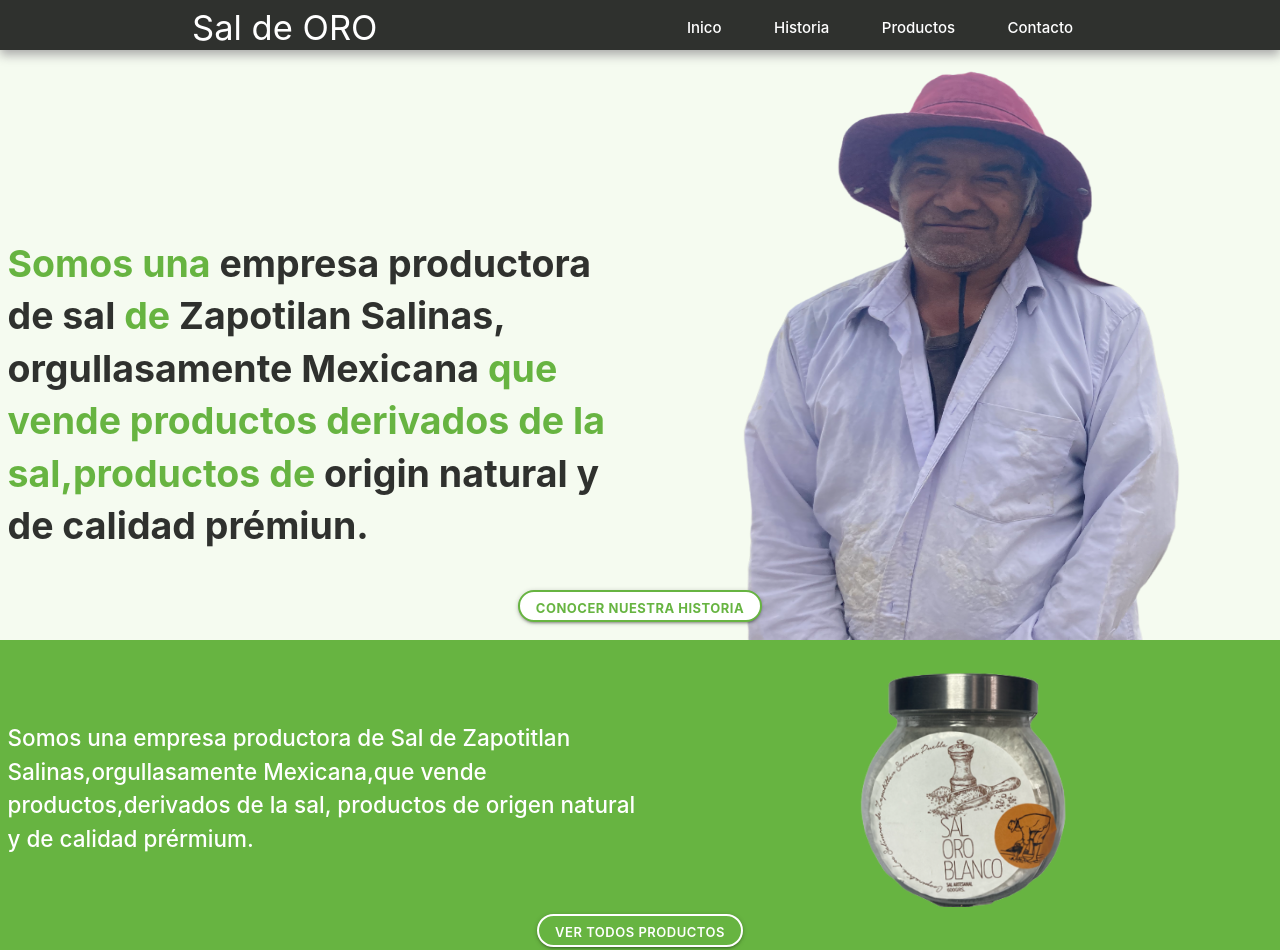
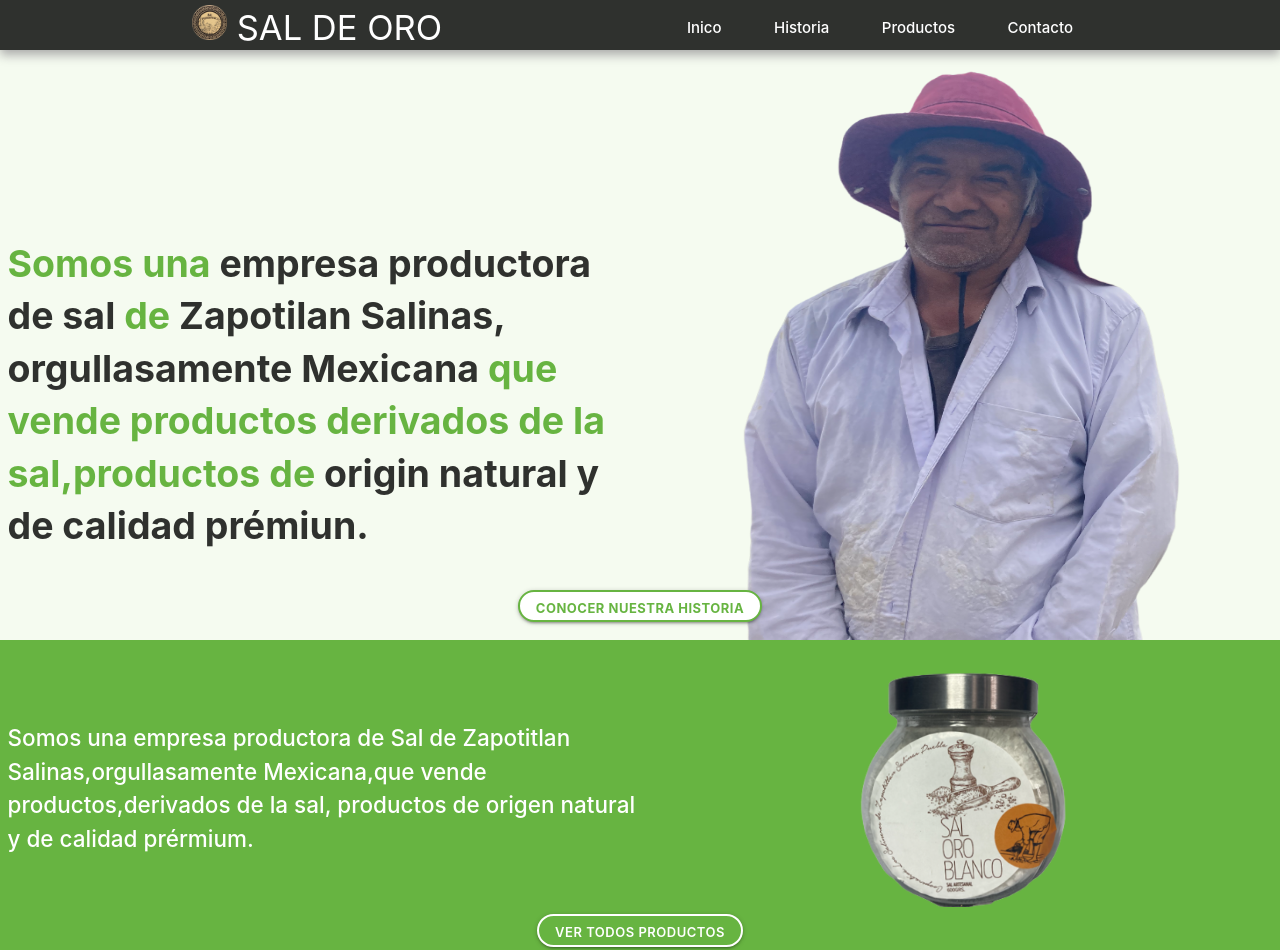
Before and after one commit to CrArzola/zapotitlan, a plain HTML site: page index.html in a window 1280 px wide. Shown: the top 950 px of the page. Drawn offline with Linux system fonts and the light colour scheme.

Commit message:
logo added

```diff
--- a/index.html
+++ b/index.html
@@ -7,7 +7,7 @@
     <link rel="stylesheet" href="./assets/css/materialize/materialize.css">
     <link rel="stylesheet" href="./assets/css/materialize/materialize.min.css">
 
-    <link rel="shortcut icon" href="./assets/img/favicon.png" type="image/x-icon">
+    <link rel="icon" type="image/png" href="./assets/img/iconos blancos/logo.png" />
 
     <link rel="stylesheet" href="https://cdnjs.cloudflare.com/ajax/libs/font-awesome/4.7.0/css/font-awesome.min.css">
 
@@ -27,7 +27,7 @@
                 <li><a href="#food">Productos</a></li>
                 <li><a href="#food-menu">Contacto</a></li>
             </ul>
-            <div class="logo">Sal de ORO</div>
+            <div class="logo"> <img src="./assets/img/iconos blancos/logo.png" alt="" width="35px"> SAL DE ORO</div>
         </div>
     </nav>
     <div class="container-menu">
@@ -44,7 +44,6 @@
         </div>
         <div class="header__title">
             <p>
-
             </p>
         </div>
 
```
